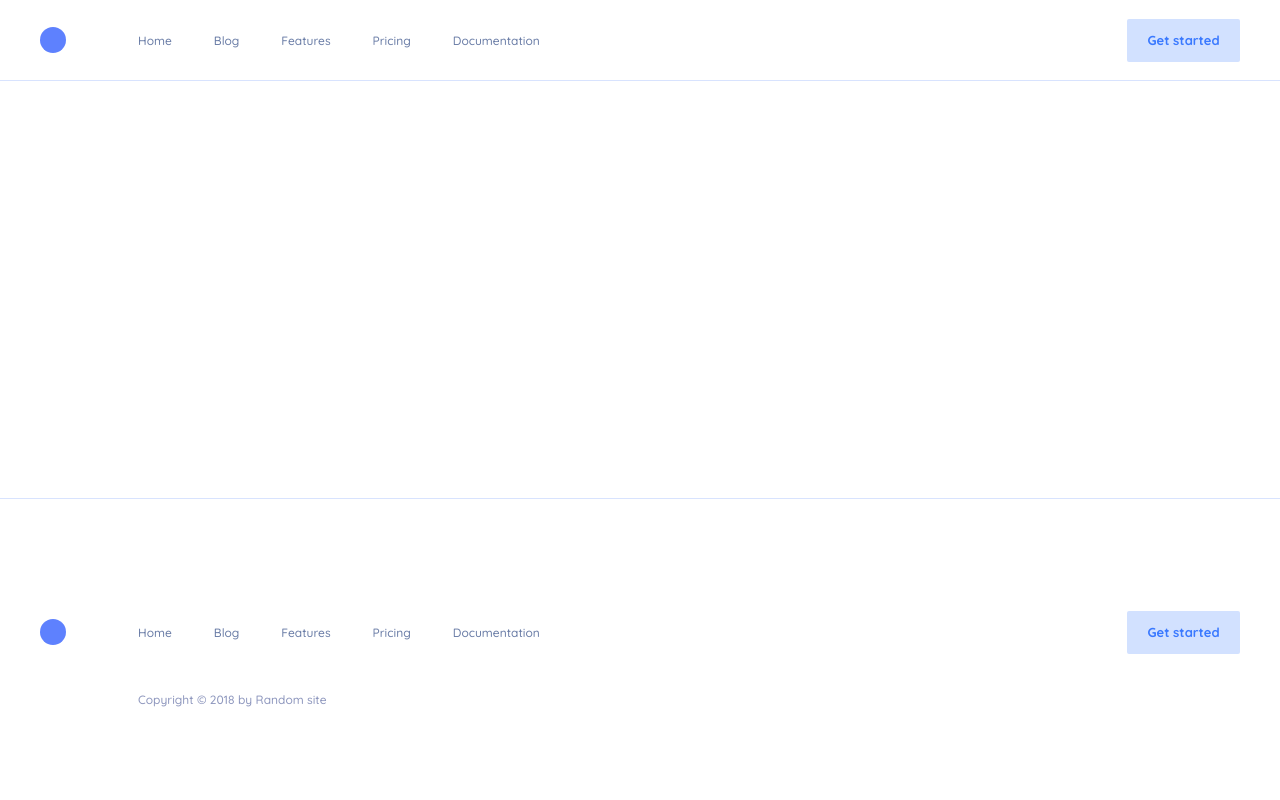
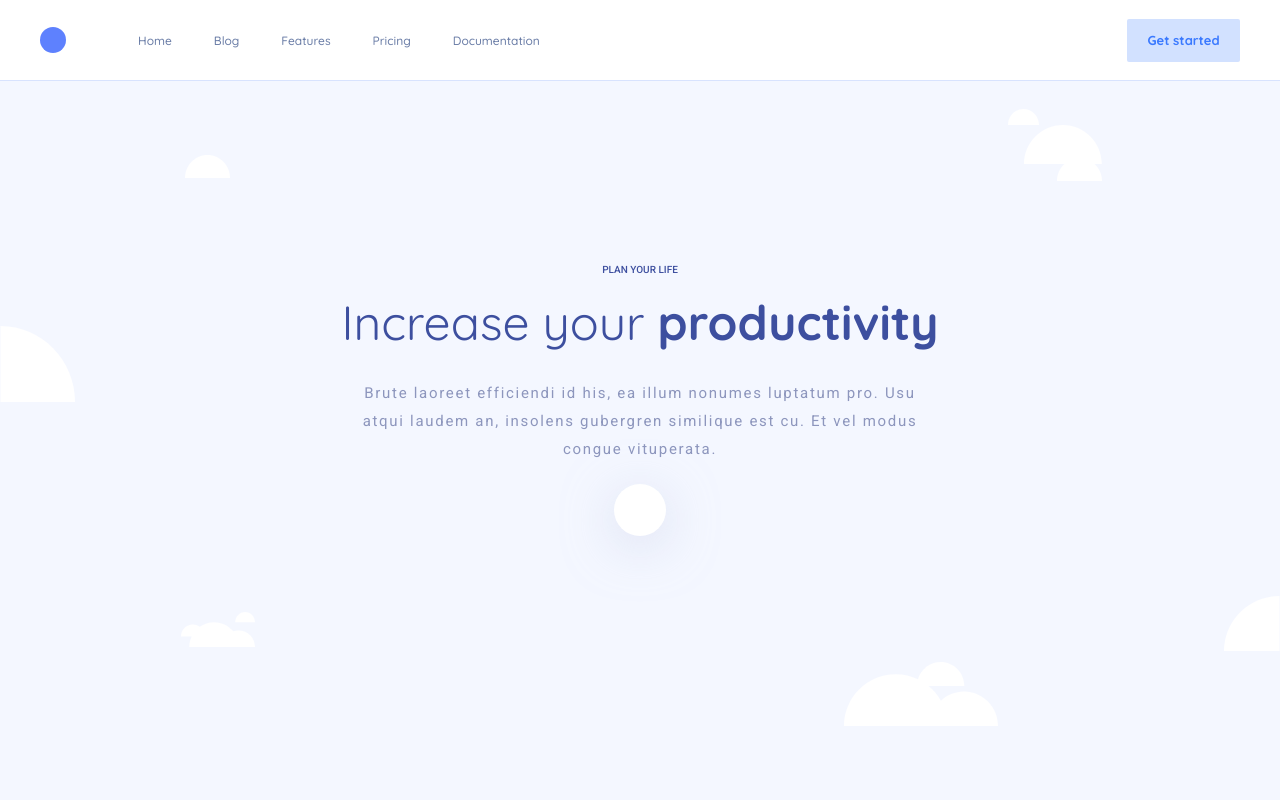
Before and after one commit to Verruckterdrachen/Increase, a website: page #src/index.html in a window 1280 px wide. Shown: the top 800 px of the page. Drawn offline with nearby package versions, Linux system fonts and the light colour scheme; files that its build step writes are made by us from their sources; files whose address does not match are found by name; a web font is replaced by a local one.

Commit message:
feat: add hero section

```diff
--- a/#src/index.html
+++ b/#src/index.html
@@ -1,14 +1,24 @@
 <!DOCTYPE html>
 <html lang="ru">
 @@include('_head.html',{
-"title":"Главная"
+"title":"Home"
 })
 
 <body>
 	<div class="wrapper">
 		@@include('_header.html',{})
 		<main class="page">
-
+			<section class="page__hero hero">
+				<div class="hero__container _container">
+					<div class="hero__body">
+						<h2 class="hero__label">Plan your life</h2>
+						<h1 class="hero__title">Increase your <span>productivity</span></h1>
+						<p class="hero__text">Brute laoreet efficiendi id his, ea illum nonumes luptatum pro. Usu atqui
+							laudem an, insolens gubergren similique est cu. Et vel modus congue vituperata.</p>
+						<button type="button" class="hero__button _icon-play"></button>
+					</div>
+				</div>
+			</section>
 		</main>
 		@@include('_footer.html',{})
 	</div>
--- a/#src/scss/style.scss
+++ b/#src/scss/style.scss
@@ -82,7 +82,88 @@ body {
 //<ОСНОВНОЙ БЛОК>====================================================================================================
 .page {
 	flex: 1 1 auto;
+	// .page__hero
+	&__hero {
+	}
 }
 //===================================================================================================================================
-
+.hero {
+	position: relative;
+	display: flex;
+	min-height: 100vh;
+	background-color: #f4f7ff;
+	background-image: url("../img/hero/bg-0.svg"), url("../img/hero/bg-1.svg"), url("../img/hero/bg-2.svg"),
+		url("../img/hero/bg-3.svg"), url("../img/hero/bg-4.svg"), url("../img/hero/bg-5.svg");
+	background-repeat: no-repeat;
+	background-position: 0% 45%, 15% 20%, 15% 80%, 85% 15%, 75% 90%, 100% 80%;
+	&__container {
+		display: flex;
+		justify-content: center;
+		align-items: center;
+		flex: 1 1 auto;
+	}
+	&__body {
+		text-align: center;
+		max-width: 598px;
+		padding: 120px 0;
+		& > *:last-child {
+			margin-bottom: 0;
+		}
+	}
+	// .hero__label
+	&__label {
+		font-weight: 500;
+		font-family: "Roboto";
+		color: #3d4f9f;
+		text-transform: uppercase;
+		font-size: 10px;
+		line-height: math.div(12, 10) * 100%;
+		margin: 0 0 math.div(16, 10) * 1em 0;
+	}
+	// .hero__title
+	&__title {
+		color: #3d4f9f;
+		@include adaptiv-value("font-size", 48, 36, 1);
+		line-height: math.div(60, 48) * 100%;
+		margin: 0 0 math.div(28, 48) * 1em 0;
+		span {
+			font-weight: 700;
+		}
+	}
+	// .hero__text
+	&__text {
+		color: #8d96bd;
+		font-size: 15px;
+		line-height: math.div(28, 15) * 100%;
+		margin: 0 0 math.div(20, 15) * 1em 0;
+		letter-spacing: math.div(1.7, 15) * 1em;
+		font-family: "Roboto";
+	}
+	// .hero__button
+	&__button {
+		flex: 0 0 52px;
+		width: 52px;
+		height: 52px;
+		display: inline-flex;
+		justify-content: center;
+		align-items: center;
+		border-radius: 50%;
+		background-color: #fff;
+		transition: background-color 0.3s;
+		box-shadow: 0px 10px 50px 0px #c9d1e799;
+		&::before {
+			color: #5e81ff;
+			transition: color 0.3s;
+			font-size: 11px;
+		}
+		@media (any-hover: hover) {
+			&:hover {
+				background-color: #5e81ff;
+				&::before {
+					color: #fff;
+				}
+			}
+		}
+	}
+}
 //</ОСНОВНОЙ БЛОК>====================================================================================================
--- a/#src/scss/ui.scss
+++ b/#src/scss/ui.scss
@@ -25,7 +25,7 @@
 				height: 100%;
 				overflow: auto;
 				padding: 120px 15px 40px 15px;
-				background-color: #f4f7ff;
+				background-color: #fff;
 				transition: right 0.3s;
 				&::before {
 					content: "";
@@ -34,11 +34,12 @@
 					top: 0;
 					right: -100%;
 					width: 100%;
-					height: 80px;
-					background-color: #f4f7ff;
+					height: 81px;
+					background-color: #fff;
+					border-bottom: 1px solid #d8e3fe;
 					transition: right 0.3s;
 					@media (max-width: $md3+px) {
-						height: 60px;
+						height: 61px;
 					}
 				}
 				&._active {
```
Also changed, not shown: Increase/index.html (+12 -2 lines), #src/img/hero/bg-0.svg (added), #src/img/hero/bg-1.svg (added), #src/img/hero/bg-2.svg (added), #src/img/hero/bg-3.svg (added), #src/img/hero/bg-4.svg (added), #src/img/hero/bg-5.svg (added), Increase/css/style.min.css, Increase/img/hero/bg-0.svg (added), Increase/img/hero/bg-1.svg (added), Increase/img/hero/bg-2.svg (added), Increase/img/hero/bg-3.svg (added), Increase/img/hero/bg-4.svg (added), Increase/img/hero/bg-5.svg (added).
